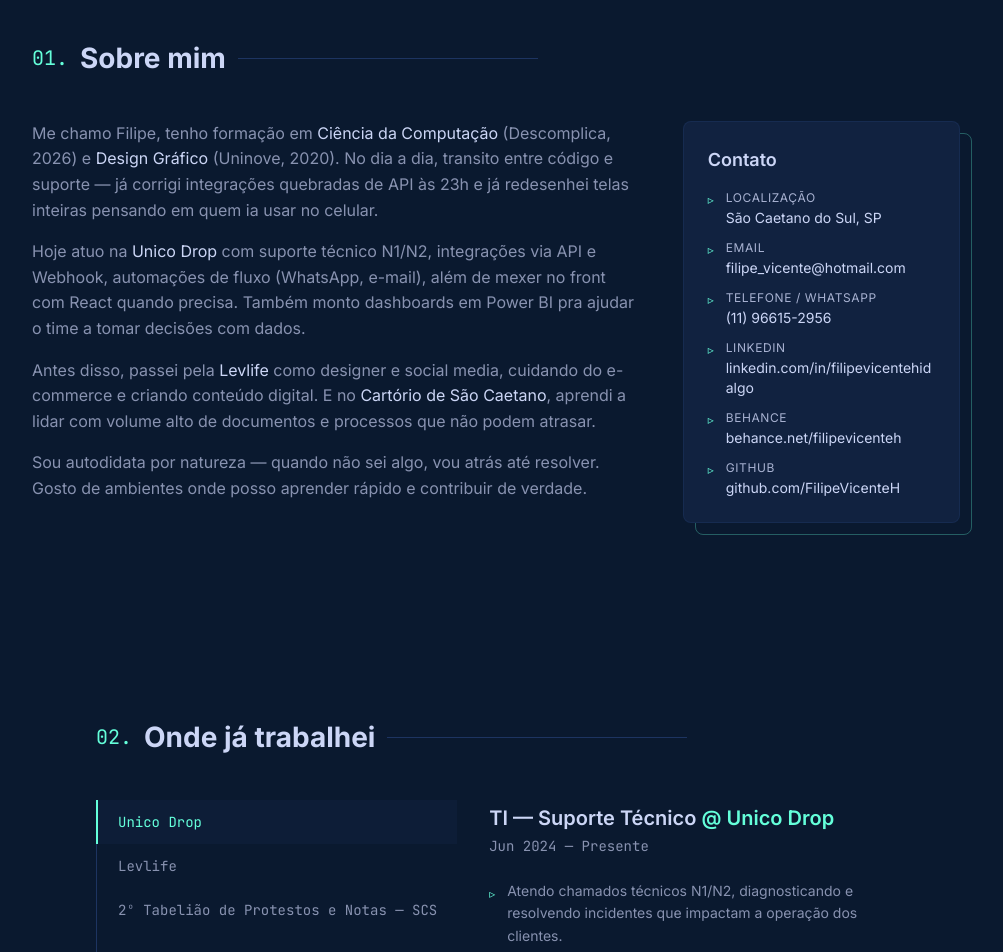
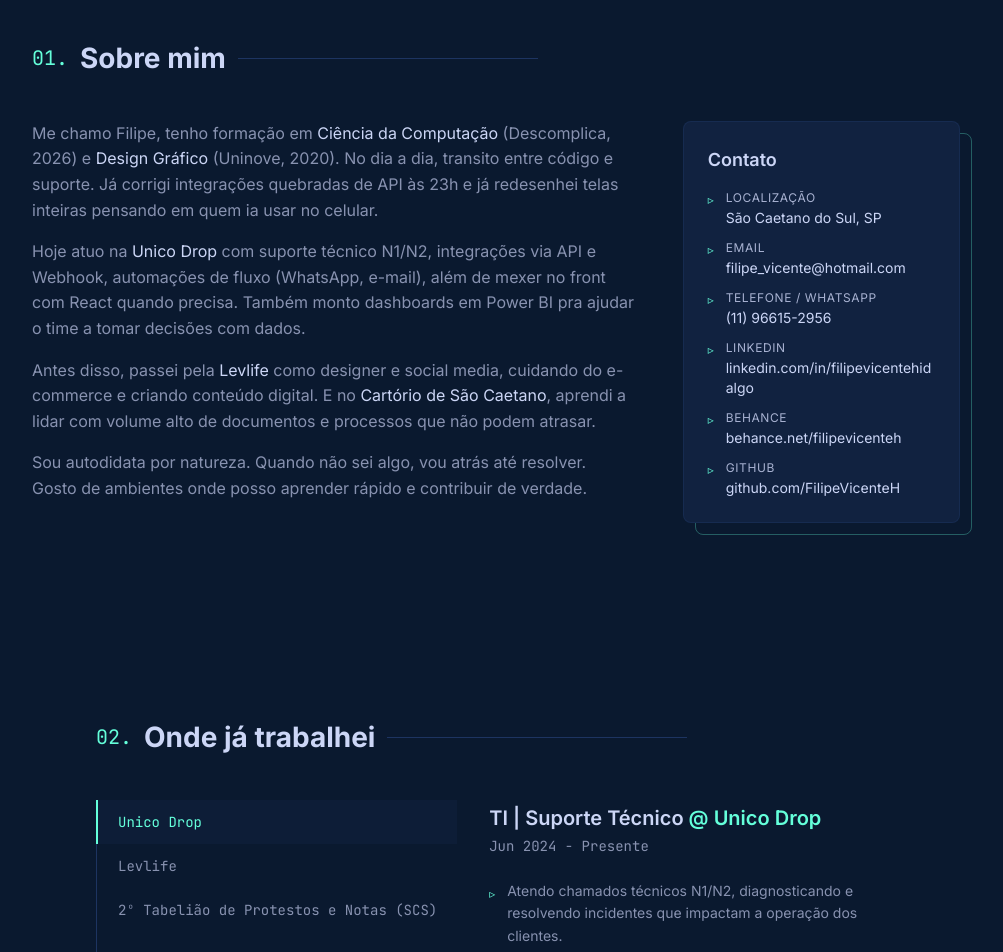
Before and after one commit to FilipeVicenteH/Portfolio, a React (Vite) app: page / in a window 1280 px wide. Shown: the part 860-1812 px from the top of the page, without its empty margins (144-1147 px from the left). Built offline with nearby package versions, Linux system fonts and the light colour scheme.

Commit message:
fix: remove em dashes from all text

```diff
--- a/src/components/About.jsx
+++ b/src/components/About.jsx
@@ -19,7 +19,7 @@
               Me chamo Filipe, tenho formação em{' '}
               <span className="text-lightest-slate">Ciência da Computação</span> (Descomplica, 2026) e{' '}
               <span className="text-lightest-slate">Design Gráfico</span> (Uninove, 2020).
-              No dia a dia, transito entre código e suporte — já corrigi integrações
+              No dia a dia, transito entre código e suporte. Já corrigi integrações
               quebradas de API às 23h e já redesenhei telas inteiras pensando em quem
               ia usar no celular.
             </p>
@@ -37,7 +37,7 @@
               aprendi a lidar com volume alto de documentos e processos que não podem atrasar.
             </p>
             <p>
-              Sou autodidata por natureza — quando não sei algo, vou atrás até resolver.
+              Sou autodidata por natureza. Quando não sei algo, vou atrás até resolver.
               Gosto de ambientes onde posso aprender rápido e contribuir de verdade.
             </p>
           </div>
--- a/src/components/Experience.jsx
+++ b/src/components/Experience.jsx
@@ -4,8 +4,8 @@
 const jobs = [
   {
     company: 'Unico Drop',
-    title: 'TI — Suporte Técnico',
-    period: 'Jun 2024 — Presente',
+    title: 'TI | Suporte Técnico',
+    period: 'Jun 2024 - Presente',
     tasks: [
       'Atendo chamados técnicos N1/N2, diagnosticando e resolvendo incidentes que impactam a operação dos clientes.',
       'Investigo e corrijo falhas em integrações de API e Webhooks entre a plataforma e sistemas externos.',
@@ -19,8 +19,8 @@
   },
   {
     company: 'Levlife',
-    title: 'Design — Social Media',
-    period: 'Mar 2022 — Ago 2023',
+    title: 'Design | Social Media',
+    period: 'Mar 2022 - Ago 2023',
     tasks: [
       'Produzi peças gráficas e conteúdos digitais que aumentaram o engajamento nas redes da marca.',
       'Gerenciei o e-commerce da empresa e administrei plataformas digitais de venda.',
@@ -28,9 +28,9 @@
     ],
   },
   {
-    company: '2º Tabelião de Protestos e Notas — SCS',
+    company: '2º Tabelião de Protestos e Notas (SCS)',
     title: 'Auxiliar de Cartório',
-    period: 'Mai 2021 — Fev 2022',
+    period: 'Mai 2021 - Fev 2022',
     tasks: [
       'Analisei e organizei documentos jurídicos com alto volume diário de demanda.',
       'Realizei atendimento presencial ao público, tirando dúvidas e direcionando solicitações.',
```
